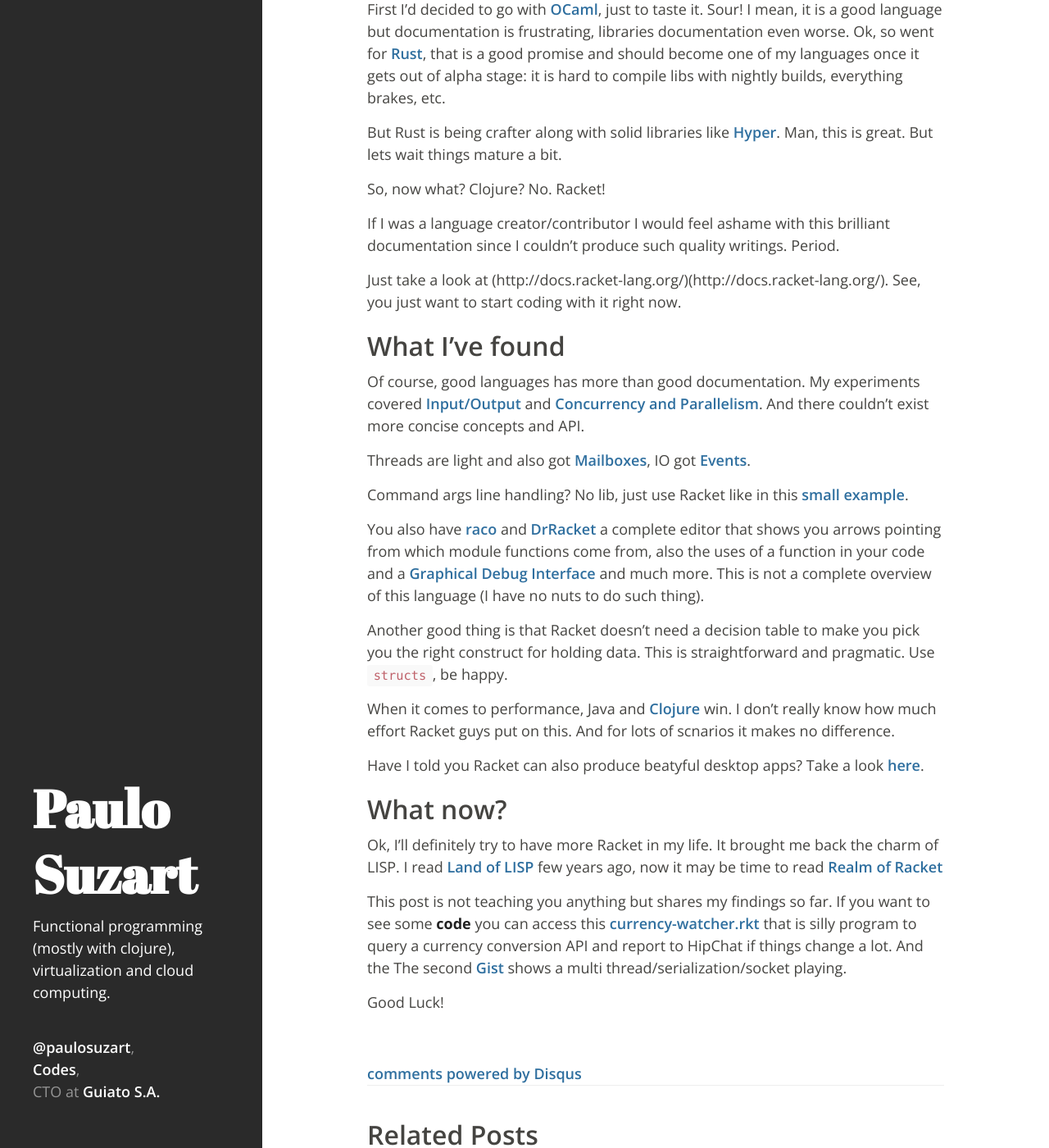
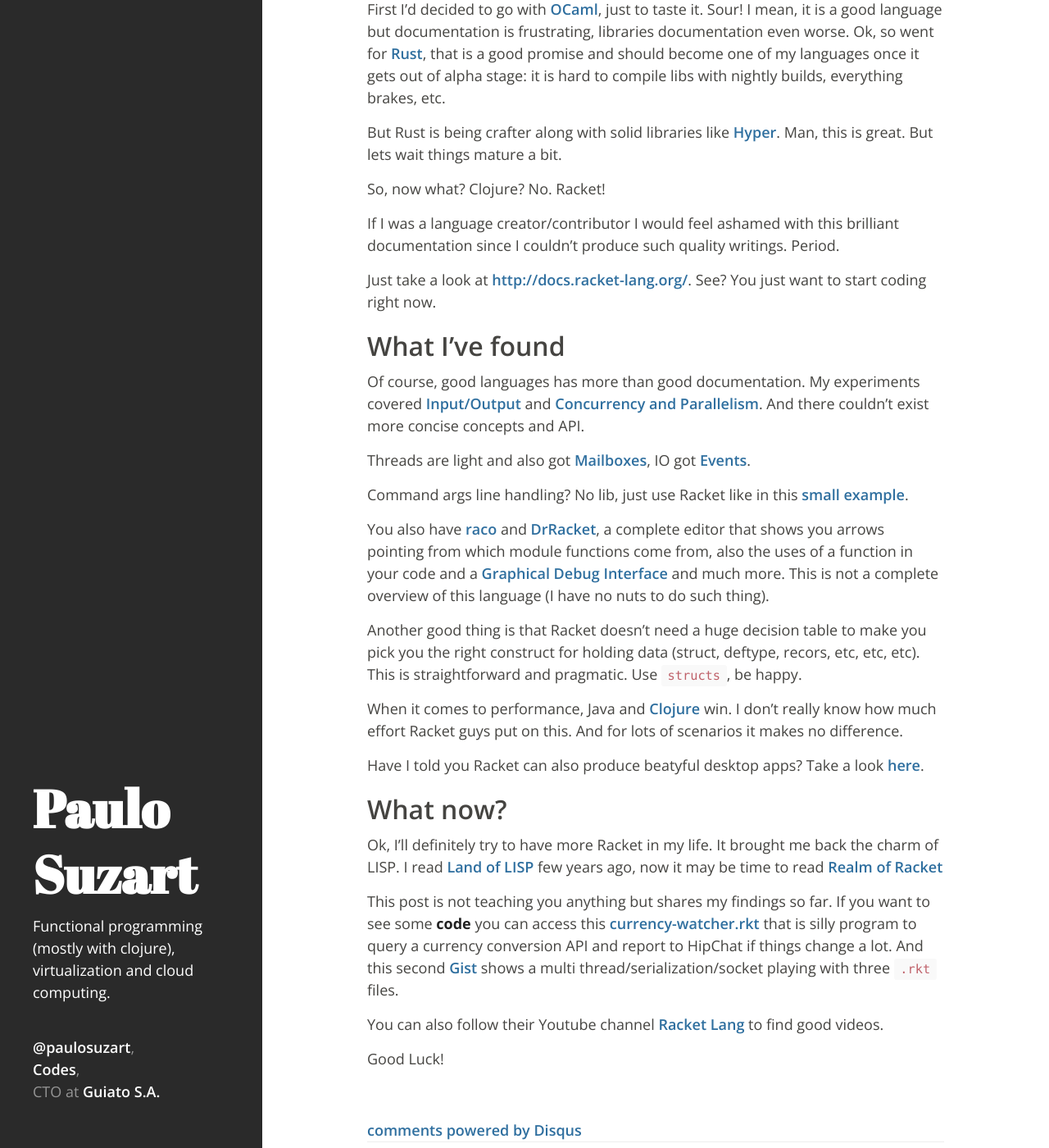
Before and after one commit to paulosuzart/paulosuzart.github.io, a Jekyll site: the page built from _posts/2015-04-02-why-racket-is-awesome.markdown, in a window 1280 px wide and 1400 px high, scrolled down 438 px. Shown: the whole window at 82% size. Built offline with Jekyll 4.4.1, drawn with Linux system fonts in a browser that asks for light colours; comment, search, counter and statistics services are not loaded; some of the changed text lies outside the part shown.

Commit message:
Few grammar typos

```diff
--- a/_posts/2015-04-02-why-racket-is-awesome.markdown
+++ b/_posts/2015-04-02-why-racket-is-awesome.markdown
@@ -21,9 +21,9 @@
 
 So, now what? Clojure? No. Racket!
 
-If I was a language creator/contributor I would feel ashame with this brilliant documentation since I couldn't produce such quality writings. Period.
+If I was a language creator/contributor I would feel ashamed with this brilliant documentation since I couldn't produce such quality writings. Period.
 
-Just take a look at (http://docs.racket-lang.org/)(http://docs.racket-lang.org/). See, you just want to start coding with it right now.
+Just take a look at [http://docs.racket-lang.org/](http://docs.racket-lang.org/). See? You just want to start coding right now.
 
 What I've found
 ---
@@ -34,11 +34,11 @@
 
 Command args line handling? No lib, just use Racket like in this [small example](https://gist.github.com/paulosuzart/4c730a14ff9b3fff6fac#file-guess-server-rkt-L73).
 
-You also have [raco](http://docs.racket-lang.org/guide/cmdline-tools.html#%28part._compile%29) and [DrRacket](http://docs.racket-lang.org/drracket/index.html) a complete editor that shows you arrows pointing from which module functions come from, also the uses of a function in your code and a [Graphical Debug Interface](http://docs.racket-lang.org/drracket/debugger.html) and much more. This is not a complete overview of this language (I have no nuts to do such thing).
+You also have [raco](http://docs.racket-lang.org/guide/cmdline-tools.html#%28part._compile%29) and [DrRacket](http://docs.racket-lang.org/drracket/index.html), a complete editor that shows you arrows pointing from which module functions come from, also the uses of a function in your code and a [Graphical Debug Interface](http://docs.racket-lang.org/drracket/debugger.html) and much more. This is not a complete overview of this language (I have no nuts to do such thing).
 
-Another good thing is that Racket doesn't need a decision table to make you pick you the right construct for holding data. This is straightforward and pragmatic. Use `structs`, be happy.
+Another good thing is that Racket doesn't need a huge decision table to make you pick you the right construct for holding data (struct, deftype, recors, etc, etc, etc). This is straightforward and pragmatic. Use `structs`, be happy.
 
-When it comes to performance, Java and [Clojure](http://benchmarksgame.alioth.debian.org/u64/compare.php?lang=clojure&lang2=racket) win. I don't really know how much effort Racket guys put on this. And for lots of scnarios it makes no difference.
+When it comes to performance, Java and [Clojure](http://benchmarksgame.alioth.debian.org/u64/compare.php?lang=clojure&lang2=racket) win. I don't really know how much effort Racket guys put on this. And for lots of scenarios it makes no difference.
 
 Have I told you Racket can also produce beatyful desktop apps? Take a look [here](http://docs.racket-lang.org/gui/index.html).
 
@@ -47,6 +47,8 @@
 
 Ok, I'll definitely try to have more Racket in my life. It brought me back the charm of LISP. I read [Land of LISP](http://www.amazon.com/Land-Lisp-Learn-Program-Game/dp/1593272812/ref=sr_1_1?s=books&ie=UTF8&qid=1428021425&sr=1-1&keywords=land+of+lisp) few years ago, now it may be time to read [Realm of Racket](http://www.amazon.com/dp/1593274912/ref=cm_sw_su_dp)
 
-This post is not teaching you anything but shares my findings so far. If you want to see some **code** you can access this [currency-watcher.rkt](https://gist.github.com/paulosuzart/96197abdbf68b078545c) that is silly program to query a currency conversion API and report to HipChat if things change a lot. And the The second [Gist](https://gist.github.com/paulosuzart/4c730a14ff9b3fff6fac) shows a multi thread/serialization/socket playing.
+This post is not teaching you anything but shares my findings so far. If you want to see some **code** you can access this [currency-watcher.rkt](https://gist.github.com/paulosuzart/96197abdbf68b078545c) that is silly program to query a currency conversion API and report to HipChat if things change a lot. And this second [Gist](https://gist.github.com/paulosuzart/4c730a14ff9b3fff6fac) shows a multi thread/serialization/socket playing with three `.rkt` files.
+
+You can also follow their Youtube channel [Racket Lang](https://www.youtube.com/channel/UC8uSLYDanXDnP9Yn8UrTNzQ) to find good videos.
 
 Good Luck!
```
Also changed, not shown: other parts of _posts/2015-04-02-why-racket-is-awesome.markdown (+2 -2 lines).
